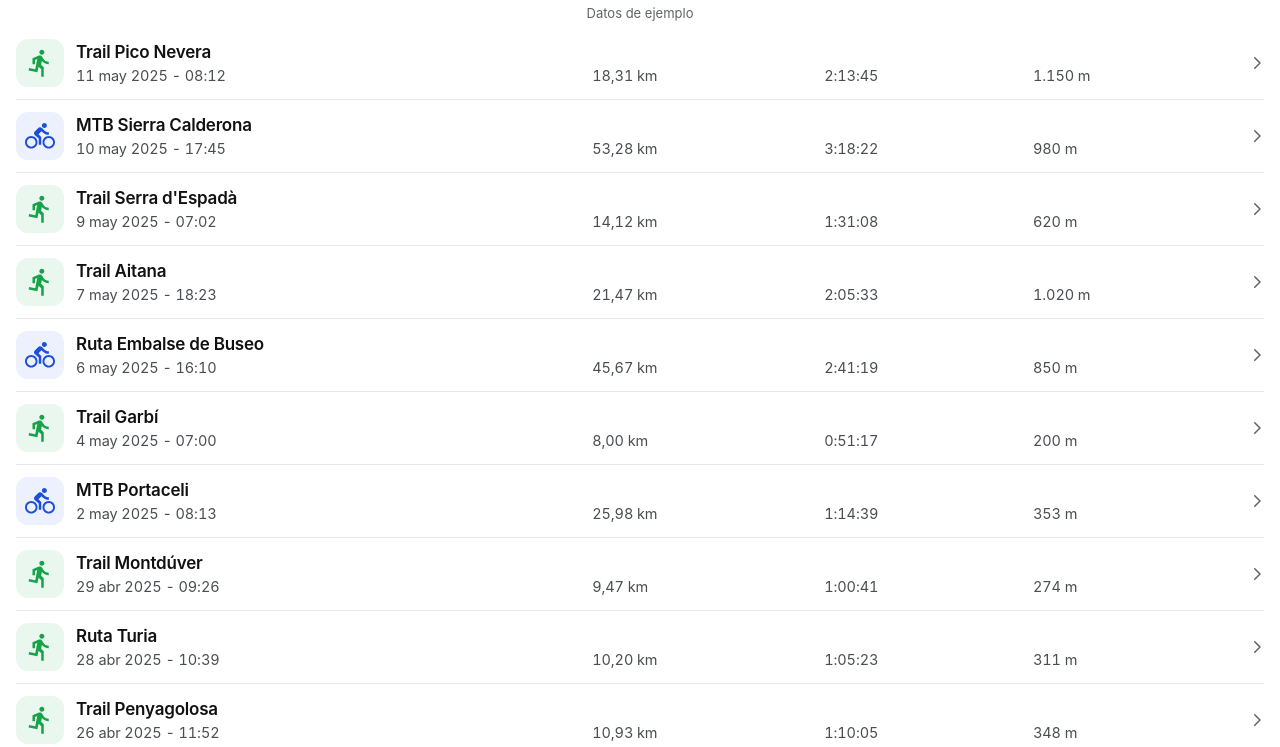
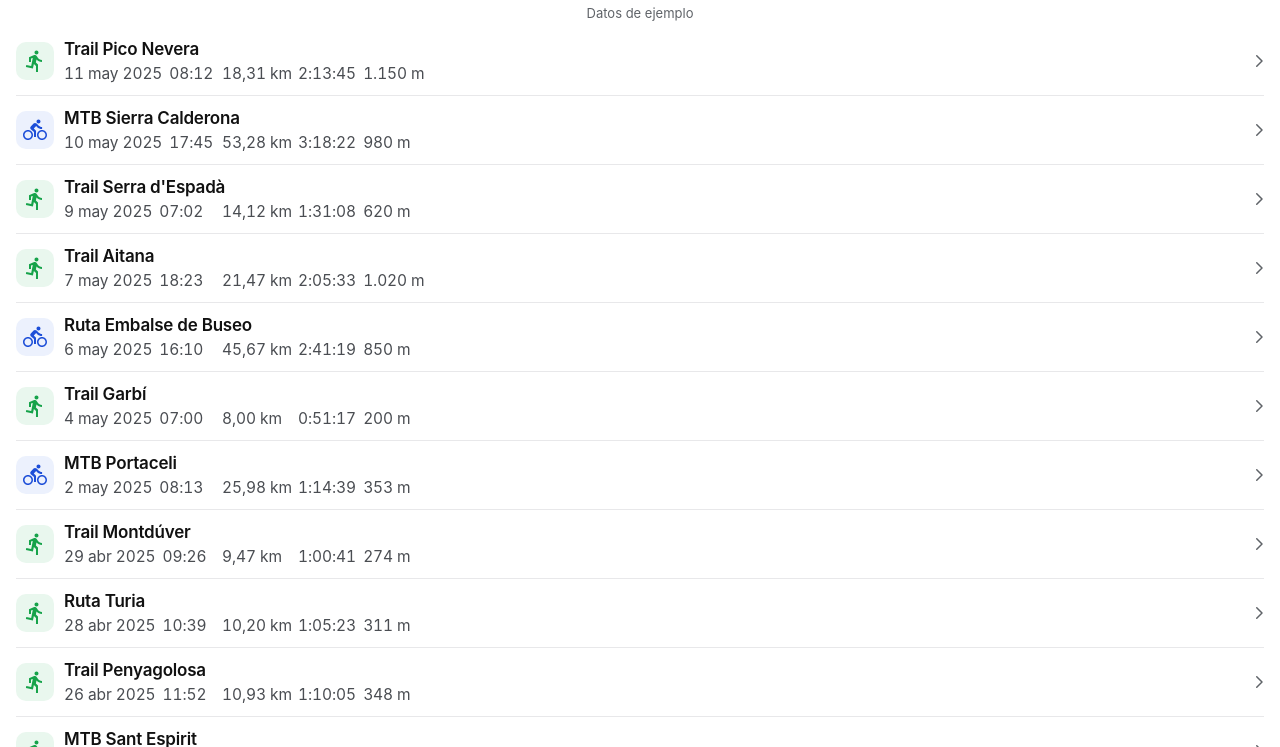
Before and after one commit to tonihighmountains/garmin-app, a plain HTML site: page index.html in a window 1280 px wide. Both pictures are taken after a click on the button "Probar con datos de ejemplo". Shown: the part 53-800 px from the top of the page. Drawn offline with nearby package versions, Linux system fonts and the light colour scheme.

Commit message:
Add files via upload

```diff
--- a/index.html
+++ b/index.html
@@ -40,16 +40,17 @@ input,textarea,select{font:inherit;color:inherit}
 
 /* lista */
 .list{padding:0 16px calc(var(--sb) + 24px)}
-.row{display:grid;grid-template-columns:48px 1fr 16px;gap:12px;align-items:center;padding:12px 0;border-bottom:1px solid var(--line);width:100%;text-align:left}
+.row{display:grid;grid-template-columns:38px 1fr 14px;gap:10px;align-items:center;padding:12px 0;border-bottom:1px solid var(--line);width:100%;text-align:left}
 .row:active{background:#fafafa}
-.tile{width:48px;height:48px;border-radius:12px;display:flex;align-items:center;justify-content:center}
-.tile svg{width:30px;height:30px}
+.tile{width:38px;height:38px;border-radius:10px;display:flex;align-items:center;justify-content:center}
+.tile svg{width:24px;height:24px}
 .t-run{background:var(--runbg);color:var(--run)} .t-bike{background:var(--bikebg);color:var(--bike)} .t-other{background:var(--otherbg);color:var(--other)}
 .rname{font-size:17px;font-weight:600;margin:0 0 5px;white-space:nowrap;overflow:hidden;text-overflow:ellipsis;letter-spacing:-.2px}
-.rmeta{display:grid;grid-template-columns:44.5% 20% 18% 17.5%;overflow:hidden;font-size:min(2.85vw,14.5px);color:#4a4d52;white-space:nowrap;font-variant-numeric:tabular-nums;letter-spacing:-.1px}
+.rmeta{display:grid;grid-template-columns:10.2em 4.9em 4.2em auto;overflow:hidden;font-size:min(3.1vw,15.5px);color:#4a4d52;white-space:nowrap;font-variant-numeric:tabular-nums;letter-spacing:-.1px}
 .rmeta span{overflow:hidden}
 .rmeta i{font-style:normal}
-@media (max-width:370px){.rmeta i.tm{display:none}}
+.rmeta i.tm{margin-left:.45em}
+@media (max-width:370px){.rmeta i.tm{display:none}.rmeta{grid-template-columns:6.8em 4.9em 4.2em auto}}
 .chev{color:#5f6368;width:18px;height:18px}
 .pend{display:inline-block;width:7px;height:7px;border-radius:50%;background:#f59e0b;margin-left:6px;vertical-align:middle}
 .empty{padding:60px 24px;text-align:center;color:var(--muted)}
@@ -417,7 +418,7 @@ function rowHTML(a){
   return `<button class="row" data-id="${a.id}">
     <div class="tile t-${k}">${IC[k]}</div>
     <div style="min-width:0"><p class="rname">${esc(a.name)||'Sin nombre'}${a._pending?'<span class="pend" title="Enviando a Garmin"></span>':''}</p>
-      <div class="rmeta"><span>${fDate(a.start).replace(/ - (.*)$/,'<i class="tm"> - $1</i>')}</span><span>${fKm(a.dist)} km</span><span>${fDur(a.dur)}</span><span>${a.elev!=null?thousands(a.elev)+' m':''}</span></div></div>
+      <div class="rmeta"><span>${fDate(a.start).replace(/ - (.*)$/,'<i class="tm">$1</i>')}</span><span>${fKm(a.dist)} km</span><span>${fDur(a.dur)}</span><span>${a.elev!=null?thousands(a.elev)+' m':''}</span></div></div>
     ${IC.chev}</button>`;
 }
 function renderMore(n){
```
